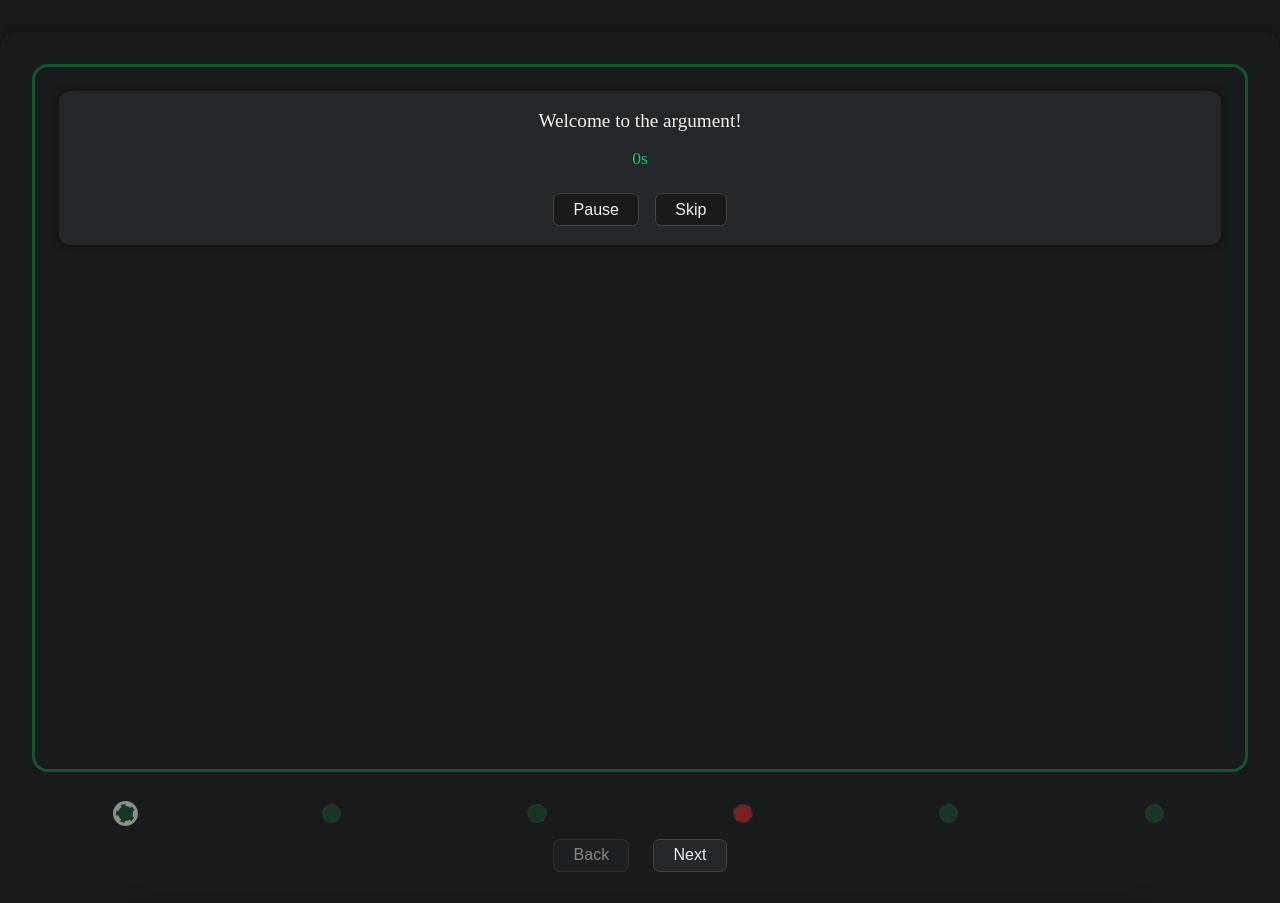
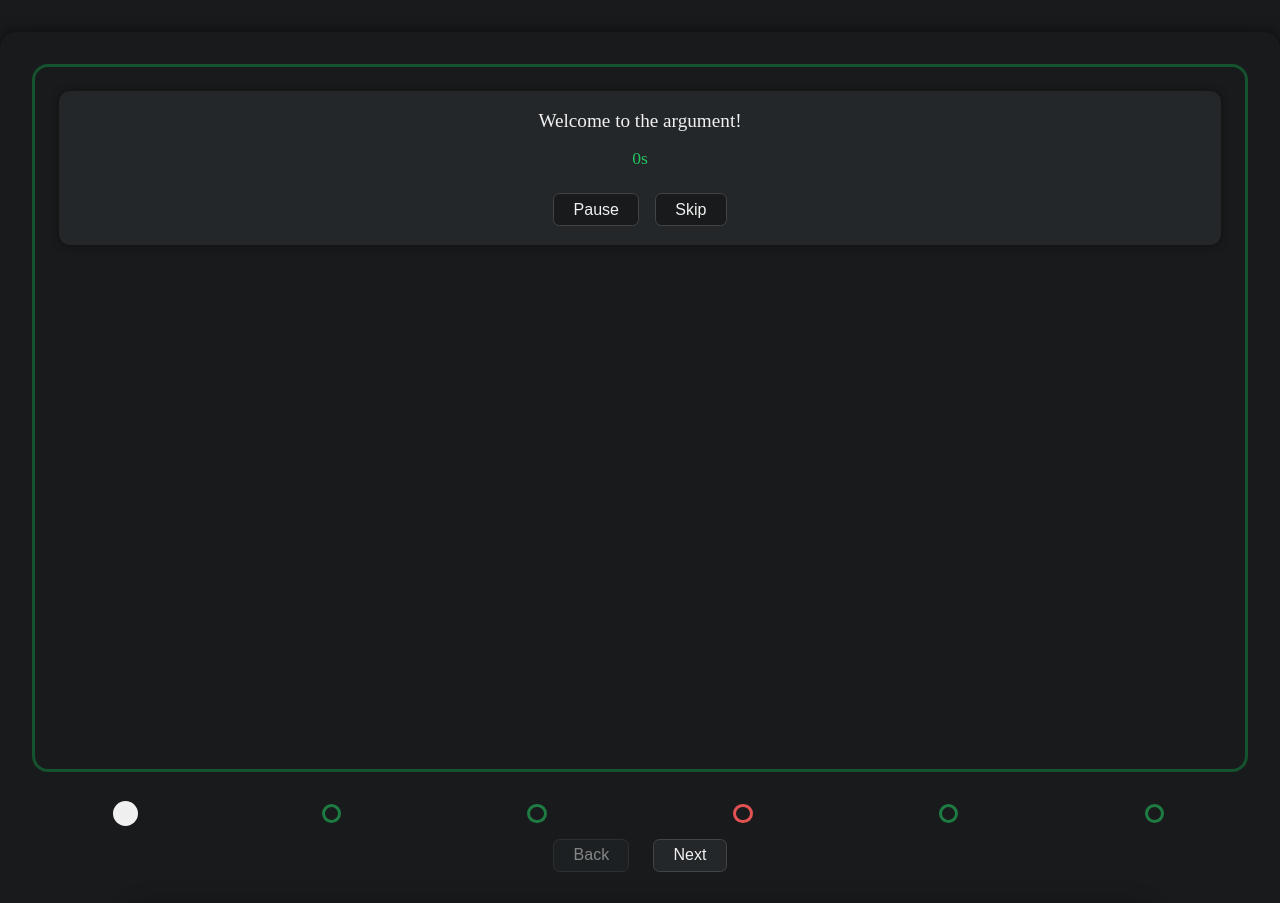
Before and after one commit to gbotros/argumenter, a Vue app: page / in a window 1280 px wide. Shown: the top 903 px of the page. Built offline with nearby package versions, Linux system fonts and the light colour scheme.

Commit message:
better dots colors

```diff
--- a/src/assets/variables.scss
+++ b/src/assets/variables.scss
@@ -11,9 +11,9 @@ $color-supporting: #22c55e;
 $color-against: #dc2626;
 $color-active: #2563eb;
 $color-active-shadow: #2563eb44;
-$color-main-shadow: #14532d99;
-$color-supporting-shadow: #22c55e99;
-$color-against-shadow: #dc262699;
+$color-main-shadow: lighten($color-main, 10%);
+$color-supporting-shadow: lighten($color-supporting, 10%);
+$color-against-shadow: lighten($color-against, 10%);
 $color-timer: #22c55e;
 $color-btn-hover: #14532d;
 $color-btn-hover-border: #22c55e;
--- a/src/timeline/TimelineBarDots.vue
+++ b/src/timeline/TimelineBarDots.vue
@@ -5,9 +5,8 @@
       :key="segment.id"
       :class="[
         'timeline-player__bar-dot',
-        idx === activeIndex ? 'timeline-player__bar-dot--active' : '',
-        visitedSegments.includes(segment) ? 'timeline-player__bar-dot--visited' : 'timeline-player__bar-dot--unvisited',
-        `timeline-player__bar-dot--${segment.stance}`
+        getDotStatusClass(idx, segment),
+        `timeline-player__bar-dot--${segment.stance}`,
       ]"
       @click="activateSegment(idx)"
       @mouseenter="handleDotMouseEnter(segment)"
@@ -42,10 +41,20 @@ function handleDotMouseEnter(segment: Segment) {
 function handleDotMouseLeave() {
   emit('dot-mouse-leave');
 }
+
+function getDotStatusClass(idx: number, segment: Segment): string {
+  if (idx === props.activeIndex) {
+    return 'timeline-player__bar-dot--active';
+  }
+  if (props.visitedSegments.includes(segment)) {
+    return 'timeline-player__bar-dot--visited';
+  }
+  return 'timeline-player__bar-dot--unvisited';
+}
 </script>
 
 <style lang="scss" scoped>
-@use "@/assets/variables.scss" as *;
+@use '@/assets/variables.scss' as *;
 
 .timeline-bar-dots {
   display: flex;
@@ -61,41 +70,54 @@ function handleDotMouseLeave() {
   width: 1.2rem;
   height: 1.2rem;
   border-radius: 50%;
-  border: 2px solid var(--color-border, #444);
-  background: var(--color-neutral, #222);
+
+  // background: var(--color-neutral, #222);
   box-shadow: 0 0 0 2px transparent;
-  transition: box-shadow 0.2s, border-color 0.2s, background 0.2s;
+  transition:
+    box-shadow 0.2s,
+    border-color 0.2s,
+    background 0.2s;
   cursor: pointer;
   outline: none;
   padding: 0;
   appearance: none;
   display: inline-block;
-}
+  border-width: 3px;
+  border-style: solid;
 
-.timeline-player__bar-dot--active {
-  box-shadow: 0 0 0 3px var(--color-accent, #fff);
-  border-color: var(--color-accent, #fff);
-}
+  &--active {
+    box-shadow: 0 0 0 3px $color-fg;
+    border-color: $color-fg;
+  }
 
-.timeline-player__bar-dot--visited {
-  opacity: 1;
-  border-style: solid;
-}
+  &--unvisited {
+    background-color: $color-bg;
 
-.timeline-player__bar-dot--unvisited {
-  opacity: 0.5;
-  border-style: dashed;
-}
+    &.timeline-player__bar-dot--main {
+      border-color: $color-main-shadow;
+    }
+    &.timeline-player__bar-dot--supporting {
+      border-color: $color-supporting-shadow;
+    }
+    &.timeline-player__bar-dot--against {
+      border-color: $color-against-shadow;
+    }
+  }
 
-.timeline-player__bar-dot--main {
-  background-color: $color-main !important;
-}
+  &--visited {
 
-.timeline-player__bar-dot--supporting {
-  background-color: $color-supporting !important;
-}
-
-.timeline-player__bar-dot--against {
-  background-color: $color-against !important;
+    &.timeline-player__bar-dot--main {
+      background-color: $color-main;
+      border-color: $color-main-shadow;
+    }
+    &.timeline-player__bar-dot--supporting {
+      background-color: $color-supporting;
+      border-color: $color-supporting-shadow;
+    }
+    &.timeline-player__bar-dot--against {
+      background-color: $color-against;
+      border-color: $color-against-shadow;
+    }
+  }
 }
 </style>
```
